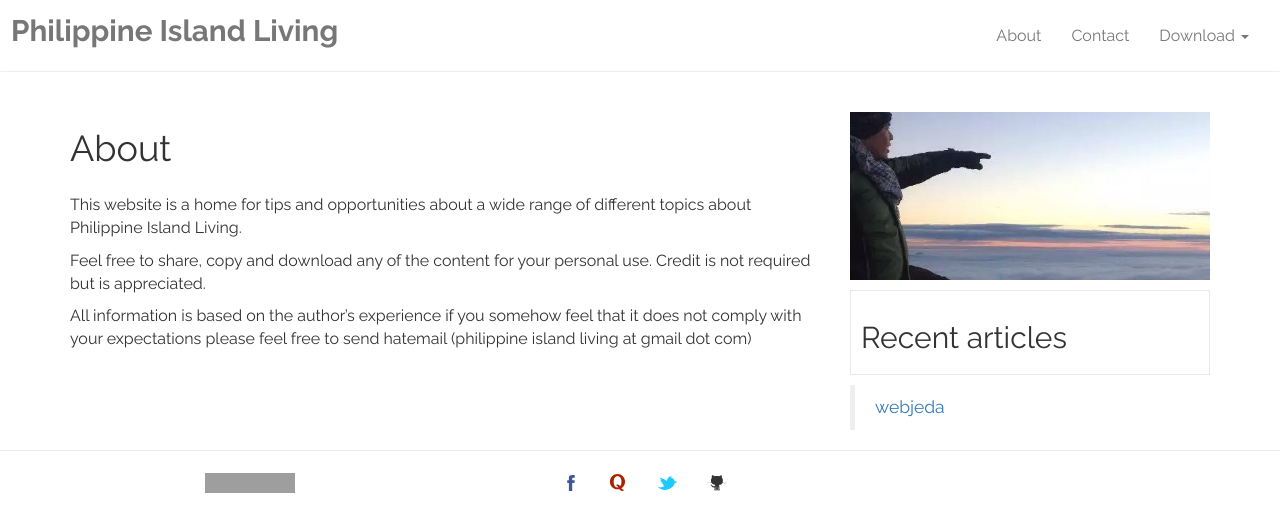
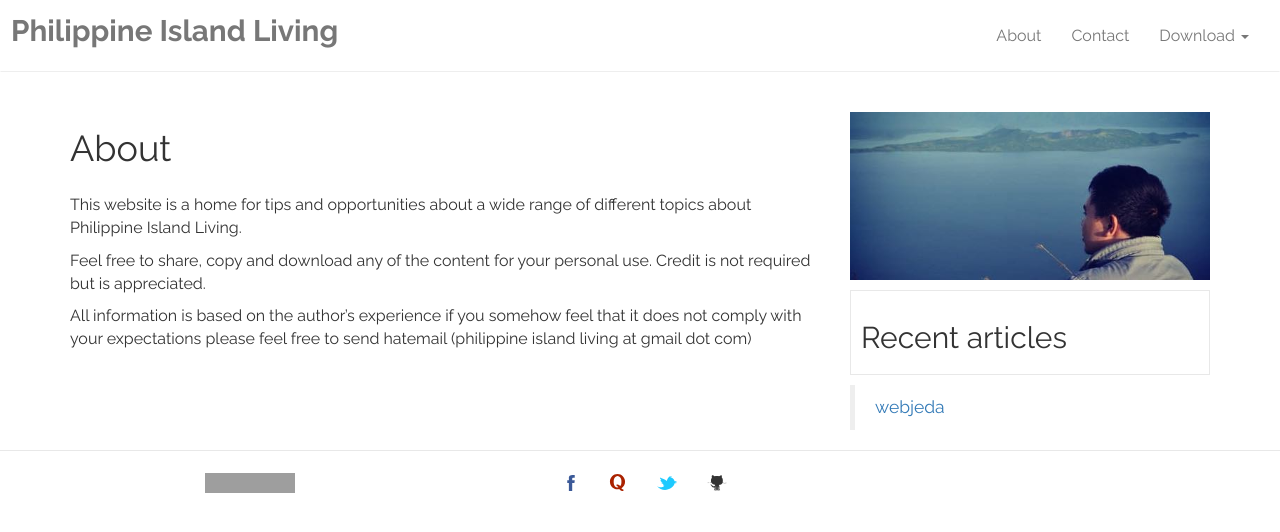
Before and after one commit to virtualous/blog, a Jekyll site: the page built from about.md, in a window 1280 px wide. Shown: the top 532 px of the page. Built offline with Jekyll 4.4.1, drawn with Linux system fonts in a browser that asks for light colours; grey boxes are pictures that could not be loaded.

Commit message:
sidebar corrections

```diff
--- a/_config.yml
+++ b/_config.yml
@@ -17,7 +17,7 @@
 url: "http://philippineislandliving.com" # the base hostname & protocol for your site
 
 #sidebar
-default-image: PIL-image-web.jpg # If there is no featured image in a post then this image will be showed. Also on all pages this image will be showed. Use a 500x250 image.
+default-image: PIL-sidebar.jpg # If there is no featured image in a post then this image will be showed. Also on all pages this image will be showed. Use a 500x250 image.
 
 #footer
 built-by: Kevin Olega
```
Also changed, not shown: images/PIL-sidebar.jpg (added).
